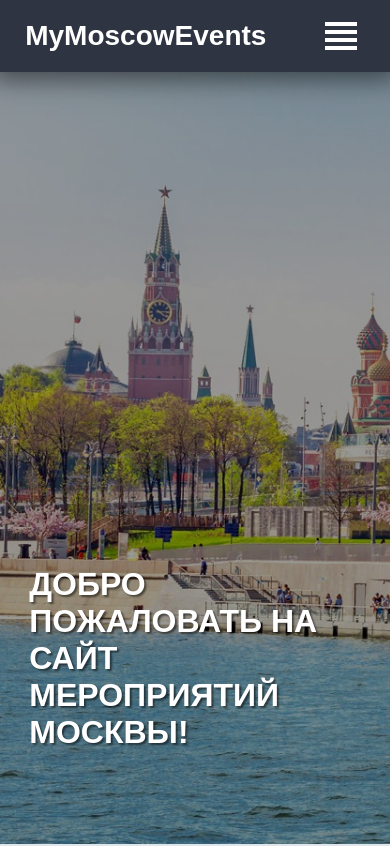
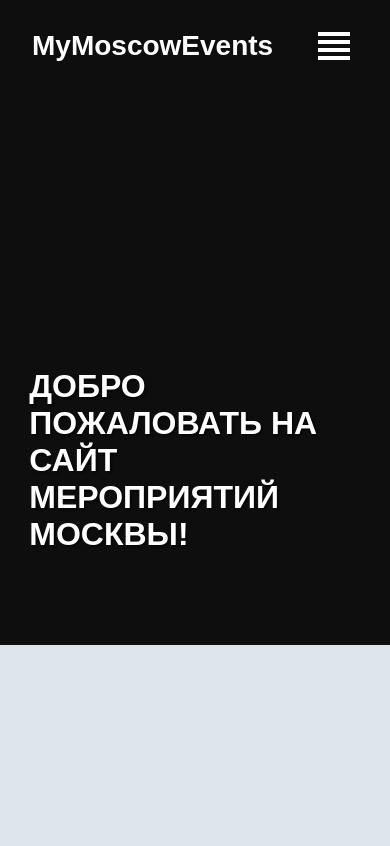
Before and after one commit to Midnight-Knight/rtu_it_lab_project, a React (Create React App) app: page / in a window 390 px wide. Shown: the top 846 px of the page. Built offline with nearby package versions, Linux system fonts and the light colour scheme; no server answers.

Commit message:
Update Design

```diff
--- a/src/components/header/header.jsx
+++ b/src/components/header/header.jsx
@@ -6,15 +6,23 @@ import classNames from "classnames";
 export const Header = () => {
     const [screenWidth, setScreenWidth] = useState(window.innerWidth);
     const [NavButtonClick, SetNavButtonClick] = useState(false);
+    const [HeaderPositionY, SetHeaderPositionY] = useState(window.scrollY);
 
     const handleResize = () => {
         setScreenWidth(window.innerWidth);
     };
 
+    const PositionY = () => {
+      SetHeaderPositionY(window.scrollY);
+      console.log(window.scrollY);
+    };
+
     useEffect(() => {
         window.addEventListener('resize', handleResize);
+        window.addEventListener('scroll', PositionY);
         return () => {
             window.removeEventListener('resize', handleResize);
+            window.removeEventListener('scroll', PositionY);
         };
     }, []);
 
@@ -24,7 +32,7 @@ export const Header = () => {
     {
         return (
             <>
-                <header className={Style.HeaderMobile}>
+                <header className={classNames(Style.HeaderMobile,HeaderPositionY === 0 ? Style.HeaderBackgroundBlack : Style.HeaderBackgroundWhite)}>
                     <ButtonLogoMobile func={null}/>
                     <ButtonNav func={() => SetNavButtonClick(!NavButtonClick)}/>
                 </header>
@@ -43,7 +51,7 @@ export const Header = () => {
     else
     {
         return (
-            <header className={Style.HeaderDesktop}>
+            <header className={classNames(Style.HeaderDesktop,HeaderPositionY === 0 ? Style.HeaderBackgroundBlack : Style.HeaderBackgroundWhite)}>
                 <ButtonLogo func={null}/>
                 <nav>
                     <ButtonText text={"Культура"} func={null}/>
--- a/src/components/header/header.module.css
+++ b/src/components/header/header.module.css
@@ -1,16 +1,18 @@
 .HeaderDesktop {
   width: 100%;
-  padding-top: 10px;
-  padding-bottom: 10px;
+  padding: 20px 32px;
   height: auto;
-  background-color: rgb(46, 52, 66);
   position: fixed;
   top: 0;
-  z-index: 10;
+  z-index: 9;
+  transition: 0.5s background-color;
   display: flex;
   flex-direction: row;
-  justify-content: space-evenly;
+  justify-content: space-between;
   align-items: center;
+}
+.HeaderDesktop * {
+  transition: 0.5s color;
 }
 .HeaderDesktop > nav {
   width: auto;
@@ -23,18 +25,43 @@
 
 .HeaderMobile {
   width: 100%;
-  padding-top: 10px;
-  padding-bottom: 10px;
+  height: 92px;
+  padding: 20px 32px;
   height: auto;
-  box-shadow: 0 0 24px 8px rgba(0, 0, 0, 0.5);
-  background-color: rgb(46, 52, 66);
   position: fixed;
   top: 0;
-  z-index: 10;
+  z-index: 9;
   display: flex;
   flex-direction: row;
-  justify-content: space-around;
+  justify-content: space-between;
   align-items: center;
+  transition: 0.5s background-color;
+}
+.HeaderMobile * {
+  transition: 0.5s color;
+}
+.HeaderMobile > button:last-child {
+  transition: 0.5s filter;
+}
+
+.HeaderBackgroundBlack {
+  background-color: rgb(14, 14, 14);
+}
+.HeaderBackgroundBlack * {
+  color: rgb(255, 255, 255);
+}
+.HeaderBackgroundBlack > button:last-child {
+  filter: invert(0%);
+}
+
+.HeaderBackgroundWhite {
+  background-color: rgb(255, 255, 255);
+}
+.HeaderBackgroundWhite * {
+  color: rgb(14, 14, 14);
+}
+.HeaderBackgroundWhite > button:last-child {
+  filter: invert(100%);
 }
 
 .Nav {
--- a/src/components/header/header.module.scss
+++ b/src/components/header/header.module.scss
@@ -3,14 +3,19 @@
 .HeaderDesktop
 {
   width: 100%;
-  padding-top: 10px;
-  padding-bottom: 10px;
+  padding: 20px 32px;
   height: auto;
-  background-color: $DarkBlue;
   position: fixed;
   top: 0;
-  z-index: 10;
-  @include FlexRowEvenlyCenter();
+  z-index: 9;
+  transition: 0.5s background-color;
+  @include FlexRowBetweenCenter();
+
+  *
+  {
+    transition: 0.5s color;
+  }
+
   > nav
   {
     width: auto;
@@ -22,15 +27,49 @@
 .HeaderMobile
 {
   width: 100%;
-  padding-top: 10px;
-  padding-bottom: 10px;
+  height: 92px;
+  padding: 20px 32px;
   height: auto;
-  box-shadow: 0 0 24px 8px $BlackA05;
-  background-color: $DarkBlue;
   position: fixed;
   top: 0;
-  z-index: 10;
-  @include FlexRowAroundCenter();
+  z-index: 9;
+  @include FlexRowBetweenCenter();
+  transition: 0.5s background-color;
+
+  *
+  {
+    transition: 0.5s color;
+  }
+  > button:last-child
+  {
+    transition: 0.5s filter;
+  }
+}
+
+.HeaderBackgroundBlack
+{
+  background-color: $Black;
+  *
+  {
+    color: $White;
+  }
+  > button:last-child
+  {
+    filter: invert(0%);
+  }
+}
+
+.HeaderBackgroundWhite
+{
+  background-color: $White;
+  *
+  {
+    color: $Black;
+  }
+  > button:last-child
+  {
+    filter: invert(100%);
+  }
 }
 
 .Nav
--- a/src/sections/MainSection/MainSection.module.css
+++ b/src/sections/MainSection/MainSection.module.css
@@ -1,30 +1,18 @@
 .FirstSection > div {
+  padding: 92px 0px;
   width: 100%;
 }
 .FirstSection > div:nth-child(1) {
-  background-color: rgb(222, 229, 235);
+  background-color: rgb(14, 14, 14);
   width: 100%;
-  height: 100vh;
-  background-image: url("./../../image/Moscow.jpg");
-  background-position: left;
-  background-size: cover;
-  background-repeat: no-repeat;
+  padding-top: 368px;
   display: flex;
   flex-direction: row;
   justify-content: flex-start;
   align-items: center;
 }
-.FirstSection > div:nth-child(1):after {
-  width: 100%;
-  height: 100vh;
-  position: absolute;
-  content: "";
-  background-color: rgba(0, 0, 0, 0.4);
-}
 .FirstSection > div:nth-child(1) > * {
-  z-index: 1;
   color: rgb(255, 255, 255);
-  text-shadow: 2px 2px 4px rgba(0, 0, 0, 0.5);
 }
 .FirstSection > div:nth-child(1) > h1 {
   text-transform: uppercase;
@@ -36,14 +24,13 @@
   .FirstSection > div:nth-child(1) {
     display: flex;
     flex-direction: column;
-    justify-content: flex-end;
+    justify-content: center;
     align-items: center;
   }
   .FirstSection > div:nth-child(1) > h1 {
     position: relative;
     margin-left: 0;
     width: 85%;
-    bottom: 11vh;
     text-align: left;
     overflow: hidden;
   }
--- a/src/sections/MainSection/MainSection.module.scss
+++ b/src/sections/MainSection/MainSection.module.scss
@@ -4,32 +4,18 @@
 {
   > div
   {
+    padding: 92px 0px;
     width: 100%;
     > &:nth-child(1)
     {
-      background-color: $LowWhite;
+      background-color: $Black;
       width: 100%;
-      height: 100vh;
-      background-image: url("./../../image/Moscow.jpg");
-      background-position: left;
-      background-size: cover;
-      background-repeat: no-repeat;
+      padding-top: 368px;
       @include FlexRowStartCenter();
-
-      > &:after
-      {
-        width: 100%;
-        height: 100vh;
-        position: absolute;
-        content: "";
-        background-color: $BlackBlackout;
-      }
 
       > *
       {
-        z-index: 1;
         color: $White;
-        text-shadow: 2px 2px 4px $BlackA05;
       }
 
 
@@ -43,13 +29,12 @@
 
       @media screen and (max-width: 480px)
       {
-        @include FlexColumnEndCenter();
+        @include FlexColumnCenterCenter();
         > h1
         {
           position: relative;
           margin-left: 0;
           width: 85%;
-          bottom: 11vh;
           text-align: left;
           overflow: hidden;
         }
--- a/src/style/Color_And_Mixin.scss
+++ b/src/style/Color_And_Mixin.scss
@@ -2,7 +2,7 @@ $White: rgba(255,255,255,1);
 $WhiteA05: rgba(255,255,255,0.5);
 $LowWhite: rgba(222,229,235,1);
 $LowWhiteA05: rgba(222,229,235,0.5);
-$Black: rgba(0,0,0,1);
+$Black: rgba(14,14,14,1);
 $BlackA05: rgba(0,0,0,0.5);
 $BlackBlackout: rgba(0,0,0,0.4);
 $BlackGray: rgba(31,31,31,1);
```
Also changed, not shown: 2 other files (tests, documents, lock files or other folders).
